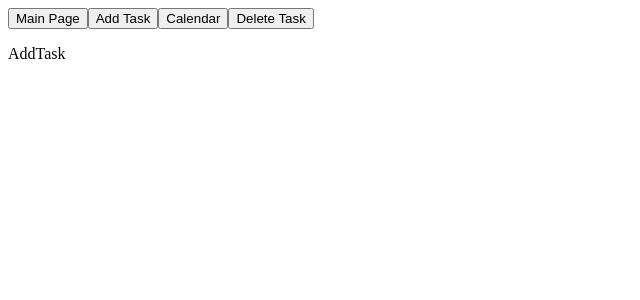
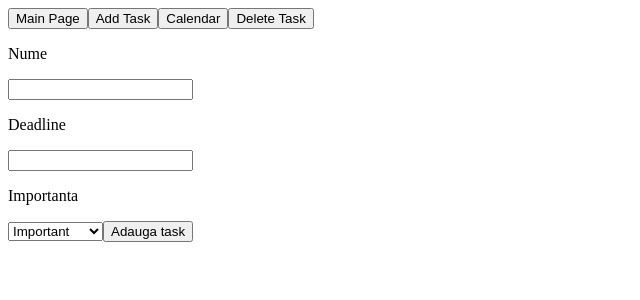
Before and after one commit to sebiflorinp/fancyToDo, a React (Vite) app: page /addTask in a window 1280 px wide. Shown: the top 300 px of the page, without its empty margins (0-640 px from the left). Built offline with nearby package versions, Linux system fonts and the light colour scheme.

Commit message:
ADD addTask

```diff
--- a/src/components/PrintTask.jsx
+++ b/src/components/PrintTask.jsx
@@ -1,4 +1,4 @@
-export default function printTask({task})
+export default function PrintTask({task})
 {
     return(
         <div>
--- a/src/pages/addTask.jsx
+++ b/src/pages/addTask.jsx
@@ -1,6 +1,27 @@
+import { useState } from "react"
+import { useTask } from "../store/storeTaskuri"
+
 function AddTask() {
+  const addTask = useTask((state) => state.addTasks)
+  const tasks = useTask((state) => state.tasks)
+  const [newName, setNewName] = useState("")
+  const [newDeadline, setNewDeadline] = useState("")
+  const [newImportanta, setNewImportanta] = useState("")
   return (
-    <p>AddTask</p>
+    <div>
+      <div>
+        <p>Nume</p>
+        <input onChange={(e) => {setNewName(e.target.value)}} type="text" />
+        <p>Deadline</p>
+        <input onChange={(e) => {setNewDeadline(e.target.value)}}type="text" />
+        <p>Importanta</p>
+        <select defaultValue="important">
+          <option onClick={() => {setNewImportanta("Important")}} value="Important">Important</option>
+          <option onClick={() => {setNewImportanta("Neimportant")}} value="Neimportant">Neimportant</option>
+        </select>
+        <button onClick={() => { addTask(newName, newDeadline, newImportanta); console.log(tasks) }}>Adauga task</button>
+      </div>
+    </div>
   )
 }
 
--- a/src/store/storeTaskuri.js
+++ b/src/store/storeTaskuri.js
@@ -1,6 +1,6 @@
 import { create } from 'zustand'
 
-const useTask = create((set) => ({
+export const useTask = create((set) => ({
     tasks : [{id: 0, name: "Finish code", deadline: "19/11/2023", importance: "important"},
              {id: 1, name: "Eat pizza", deadline: "18/11/2023", importance: "neimportant"}],
     addTasks: (name, deadline, importance) => set((state) => ({
```
